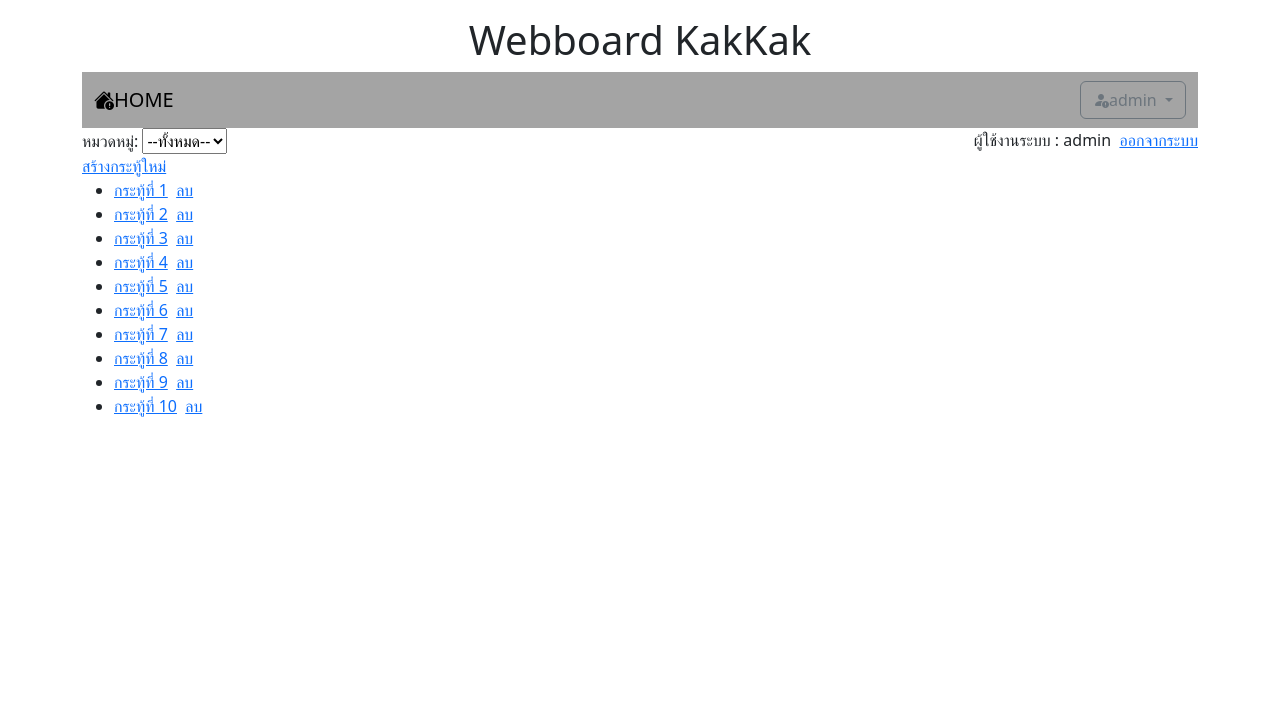
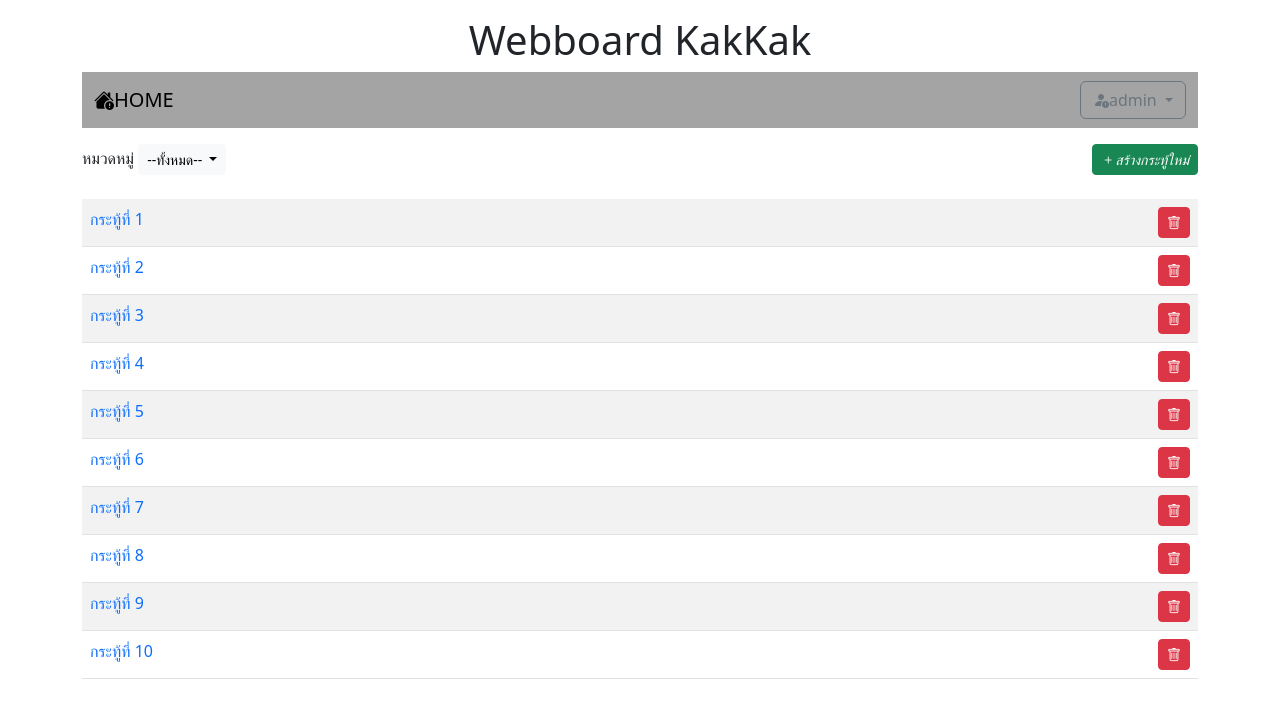
Before and after one commit to xpirxt/Webboard_ECT, a PHP site: page /index.php in a window 1280 px wide. Shown: the top 718 px of the page. Run offline with PHP 8.4, Linux system fonts and the light colour scheme; the visitor is signed in with stand-in values (Sample User, id 1).

Commit message:
Update index.php by using bootstrap
Update index.php by using bootstrap

```diff
--- a/index.php
+++ b/index.php
@@ -28,7 +28,7 @@
                     <?php } else { ?>
                         <li class="nav-item dropdown">
                             <a class="btn btn-outline-secondary dropdown-toggle" href="#" role="button" data-bs-toggle="dropdown" aria-expanded="false">
-                            <i class="bi bi-person-fill-exclamation"></i><?php echo $_SESSION['username'] ?>
+                                <i class="bi bi-person-fill-exclamation"></i><?php echo $_SESSION['username'] ?>
                             </a>
                             <ul class="dropdown-menu">
                                 <li><a class="dropdown-item" href="logout.php">ออกจากระบบ</a></li>
@@ -39,42 +39,39 @@
             </div>
         </nav>
 
-        <div class="">
+        <div class="mt-3 d-flex justify-content-between">
             <div>
-
+                <label>หมวดหมู่</label>
+                <span class="dropdown">
+                    <button class="btn btn-light btn-sm dropdown-toggle" type="button" data-bs-toggle="dropdown" aria-expanded="false">
+                        --ทั้งหมด--
+                    </button>
+                    <ul class="dropdown-menu">
+                        <li><a class="dropdown-item" href="#">ทั้งหมด</a></li>
+                        <li><a class="dropdown-item" href="#">เรื่องเรียน</a></li>
+                        <li><a class="dropdown-item" href="#">เรื่องทั่วไป</a></li>
+                    </ul>
+                </span>
             </div>
+            <?php if(isset($_SESSION['id'])) { ?>
+            <div>
+                <a href="newport.php" class="btn btn-success btn-sm"><i class="bi bi-plus">สร้างกระทู้ใหม่</i></i></a>
+            </div>
+            <?php } ?>
         </div>
 
-        <form>
-            หมวดหมู่:
-            <select name="category">
-                <option value="all">--ทั้งหมด--</option>
-                <option value="general">เรื่องทั่วไป</option>
-                <option value="study">เรื่องเรียน</option>
-            </select>
-            <?php
-            if (!isset($_SESSION['id'])) {
-                echo "<a href='login.php' style='float: right;'>เข้าสู่ระบบ</a>";
-            } else {
-                echo "<div style='float: right;'>
-            ผู้ใช้งานระบบ : $_SESSION[username]&nbsp;&nbsp;
-            <a href='logout.php' style='float: right;'>ออกจากระบบ</a>
-            </div>";
-                echo "<br><a href= newpost.php>สร้างกระทู้ใหม่</a>";
+        <table class="table table-striped mt-4">
+        <?php
+            for ($i = 1; $i <= 10; $i++) {
+                echo "<tr><td class='d-flex justify-content-between'><a href=post.php?id=$i style=text-decoration:none>กระทู้ที่ $i</a>";
+                if (isset($_SESSION['id']) && ($_SESSION['role'] == 'a')) {
+                    echo "&nbsp;&nbsp;<a href=delete.php?id=$i class='btn btn-danger btn-sm'><i class='bi bi-trash'></i></a>";
+                }
+                echo "</td></tr>";
             }
             ?>
-        </form>
-        <ul>
-            <?php
-            for ($i = 1; $i <= 10; $i++) {
-                echo "<li><a href=post.php?id=$i>กระทู้ที่ $i</a>";
-                if (isset($_SESSION['id']) && ($_SESSION['role'] == 'a')) {
-                    echo "&nbsp;&nbsp;<a href=delete.php?id=$i>ลบ</a>";
-                }
-                echo "</li>";
-            }
-            ?>
-        </ul>
+        </table>
+
     </div>
 </body>
 
```
